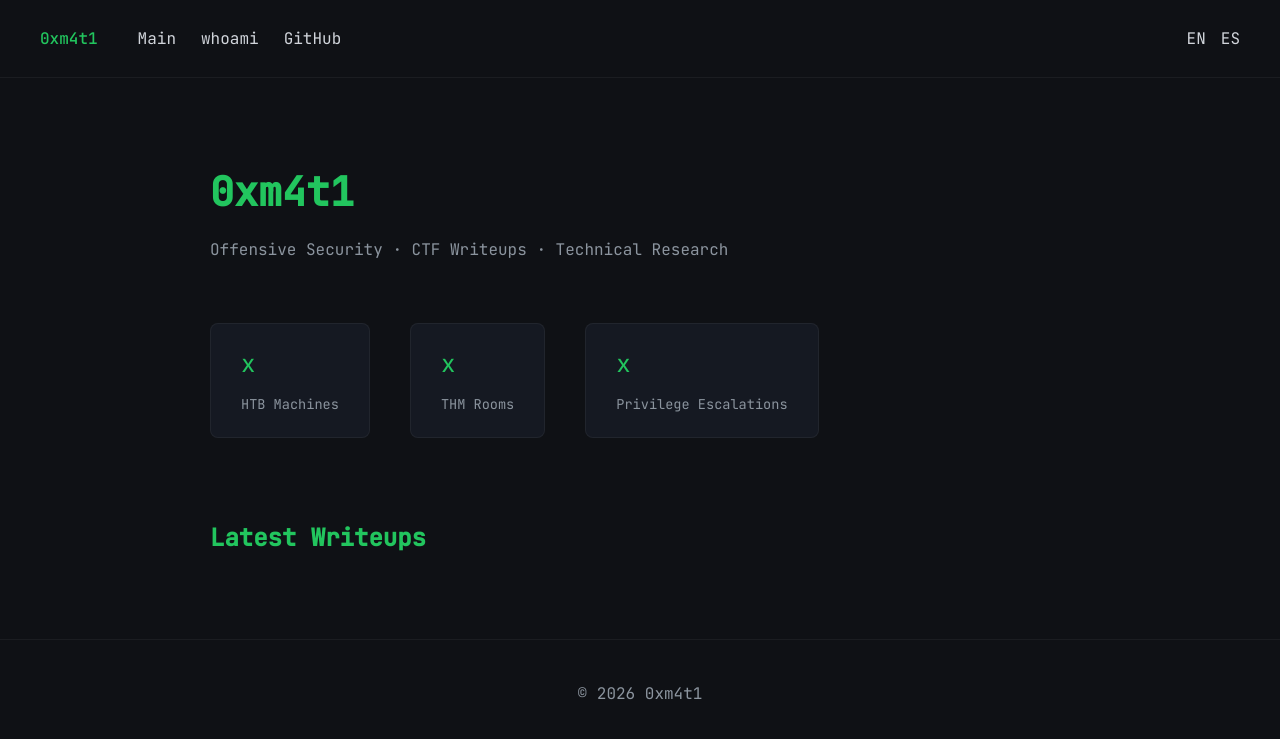
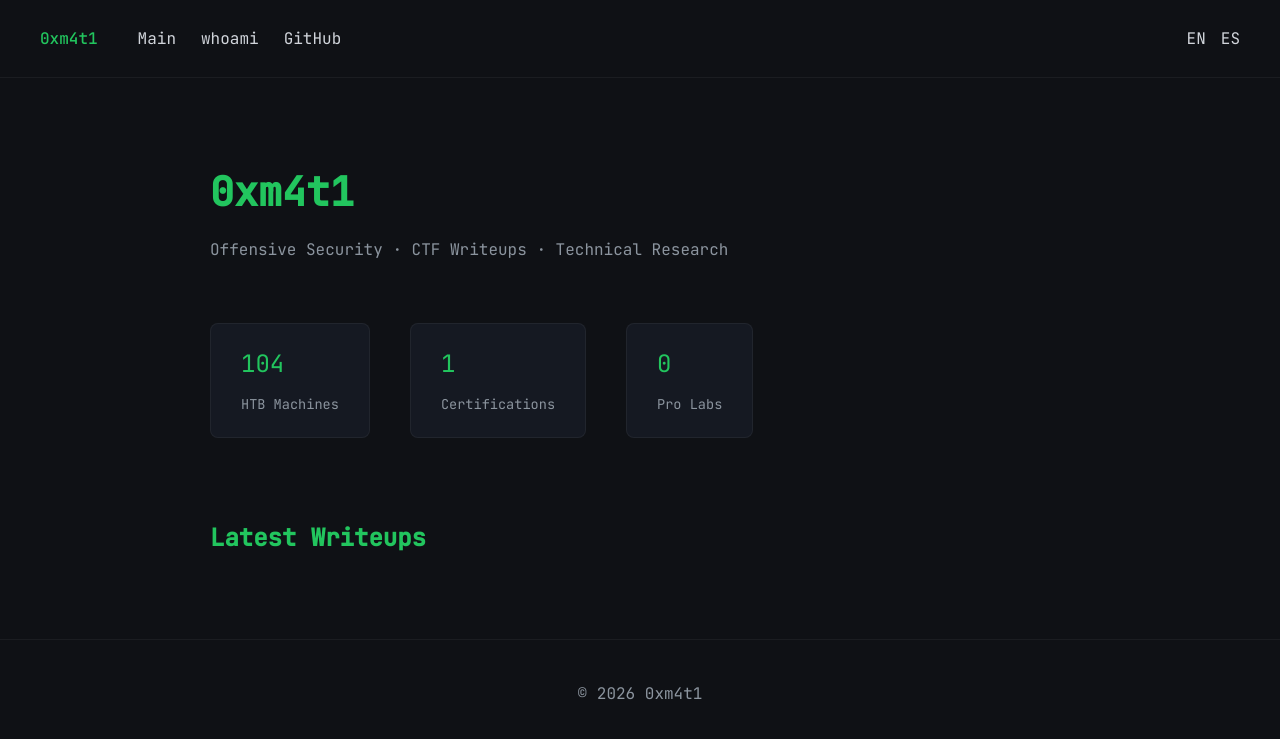
Before and after one commit to jdejavi/jdejavi.github.io, a Jekyll site: the page built from index.md, in a window 1280 px wide. Shown: the top 739 px of the page. Built offline with Jekyll 4.4.1, drawn with Linux system fonts in a browser that asks for light colours.

Commit message:
Update index.md

```diff
--- a/index.md
+++ b/index.md
@@ -12,16 +12,16 @@ title: Inicio
 
 <section class="stats">
   <div class="stat">
-    <span class="stat-number">x</span>
+    <span class="stat-number">104</span>
     <span class="stat-label">HTB Machines</span>
   </div>
   <div class="stat">
-    <span class="stat-number">x</span>
-    <span class="stat-label">THM Rooms</span>
+    <span class="stat-number">1</span>
+    <span class="stat-label">Certifications</span>
   </div>
   <div class="stat">
-    <span class="stat-number">x</span>
-    <span class="stat-label">Privilege Escalations</span>
+    <span class="stat-number">0</span>
+    <span class="stat-label">Pro Labs</span>
   </div>
 </section>
 
```
